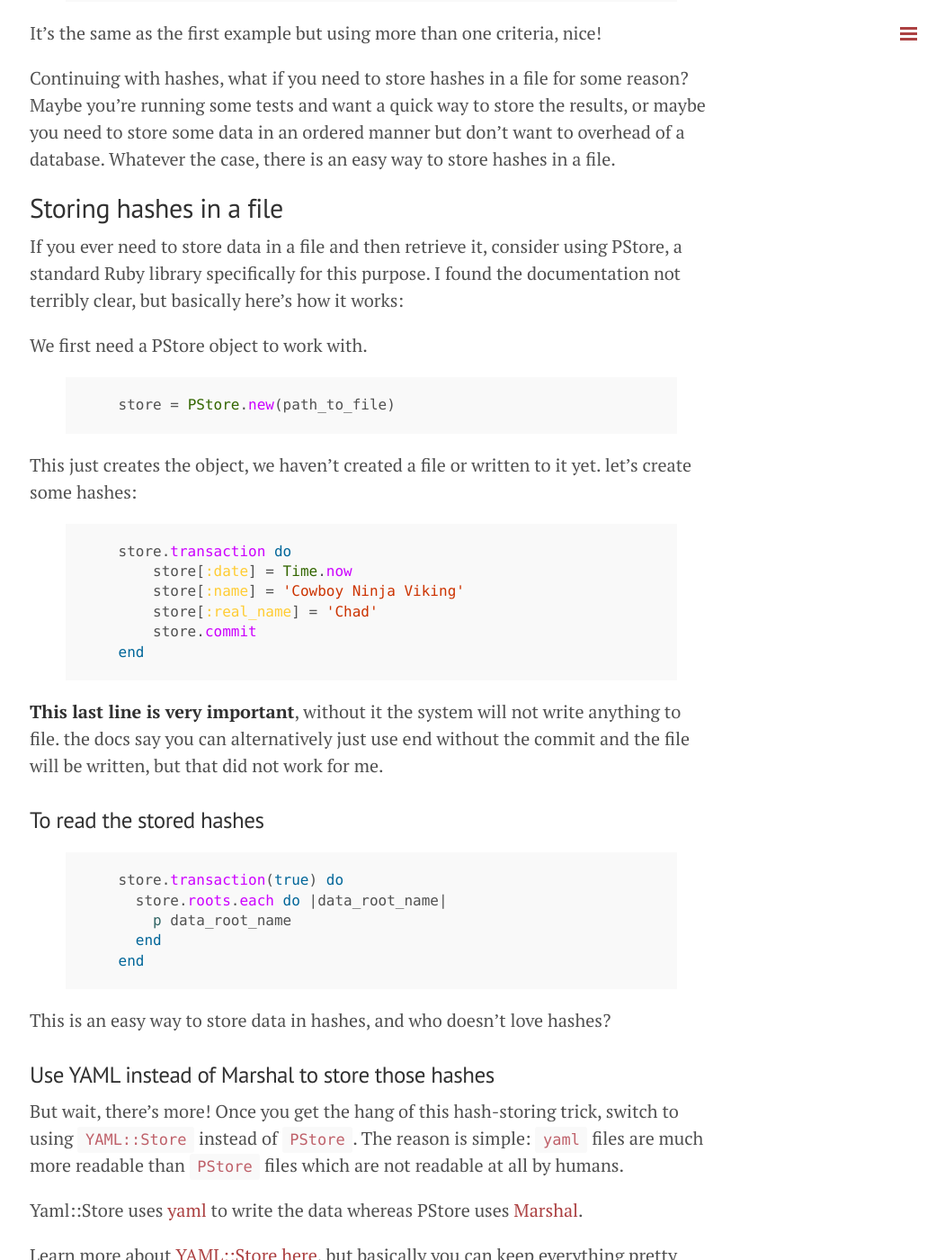
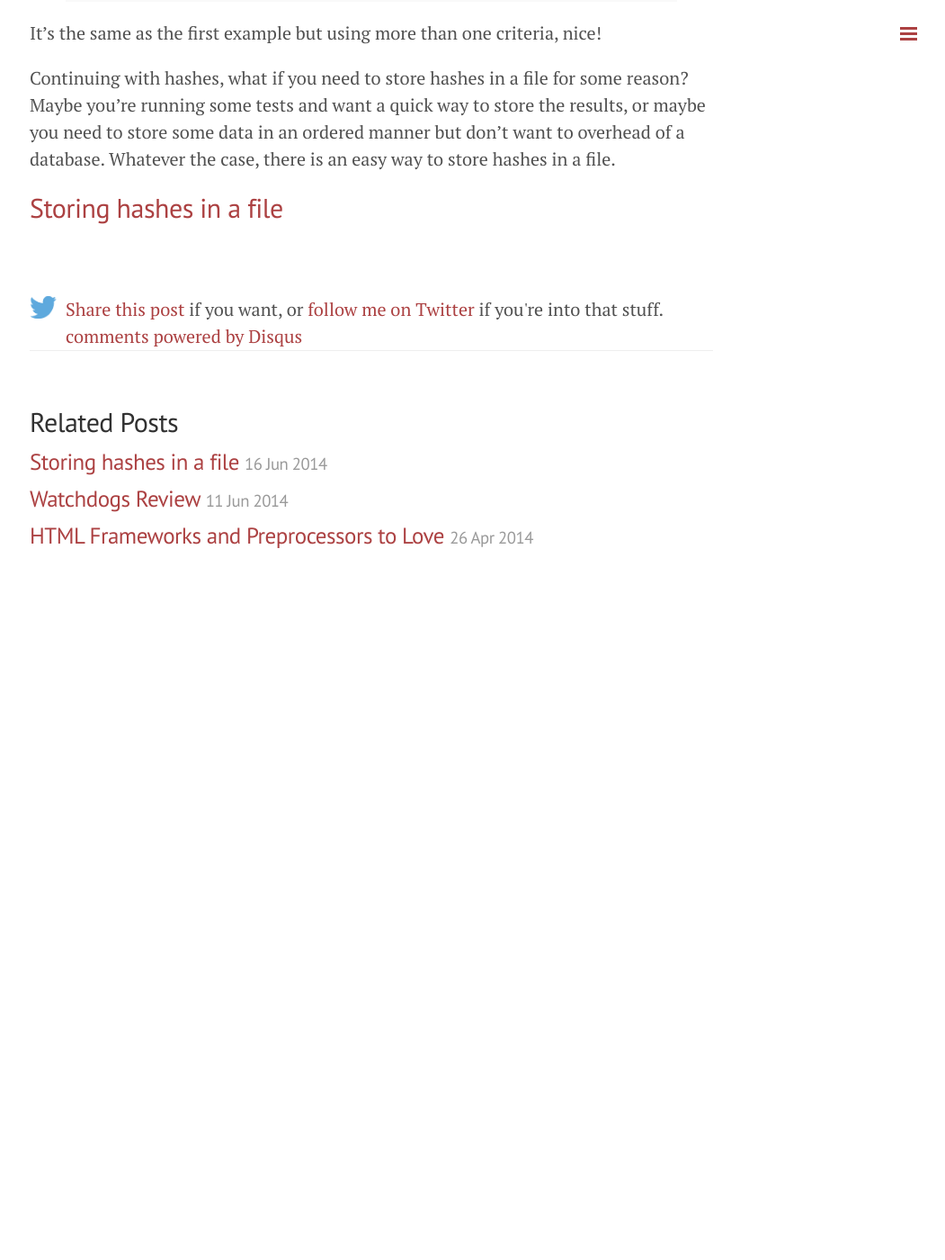
Before and after one commit to kakubei/kakubei.github.io, a Jekyll site: the page built from _posts/2014-04-24-ruby-tips-learned-from-api.md, in a window 1280 px wide and 1400 px high, scrolled down 1423 px. Shown: the whole window at 90% size, without its empty margins (227-1278 px from the left). Built offline with Jekyll 4.4.1, drawn with Linux system fonts in a browser that asks for light colours; Markdown is read by kramdown in place of the engine named in the settings; comment, search, counter and statistics services are not loaded; after the commit the page ends 2094 px from its top, so only the background shows below that; some of the changed text lies outside the part shown.

Commit message:
Put Stored hashes post in its own post.

```diff
--- a/_posts/2014-04-24-ruby-tips-learned-from-api.md
+++ b/_posts/2014-04-24-ruby-tips-learned-from-api.md
@@ -45,48 +45,4 @@ It's the same as the first example but using more than one criteria, nice!
 
 Continuing with hashes, what if you need to store hashes in a file for some reason? Maybe you're running some tests and want a quick way to store the results, or maybe you need to store some data in an ordered manner but don't want to overhead of a database. Whatever the case, there is an easy way to store hashes in a file.
 
-## Storing hashes in a file
-If you ever need to store data in a file and then retrieve it, consider using PStore, a standard Ruby library specifically for this purpose. I found the documentation not terribly clear, but basically here's how it works:
-
-We first need a PStore object to work with.
-
-{% highlight ruby %}
-    store = PStore.new(path_to_file)
-{% endhighlight %}
-
-This just creates the object, we haven't created a file or written to it yet. let's create some hashes:
-
-{% highlight ruby %}
-    store.transaction do
-        store[:date] = Time.now
-        store[:name] = 'Cowboy Ninja Viking'
-        store[:real_name] = 'Chad'
-        store.commit
-    end
-{% endhighlight %}
-
-**This last line is very important**, without it the system will not write anything to file. the docs say you can alternatively just use end without the commit and the file will be written, but that did not work for me.
-
-### To read the stored hashes
-
-{% highlight ruby %}
-    store.transaction(true) do
-      store.roots.each do |data_root_name|
-        p data_root_name
-      end
-    end
-{% endhighlight %}
-
-This is an easy way to store data in hashes, and who doesn't love hashes?
-
-### Use YAML instead of Marshal to store those hashes
-But wait, there's more! Once you get the hang of this hash-storing trick, switch to using `YAML::Store` instead of `PStore`. The reason is simple: `yaml` files are much more readable than `PStore` files which are not readable at all by humans.
-
-Yaml::Store uses [yaml](http://ruby-doc.org/stdlib-2.0.0/libdoc/yaml/rdoc/YAML.html) to write the data whereas PStore uses [Marshal](http://www.ruby-doc.org/core-2.1.1/Marshal.html).
-
-Learn more about [YAML::Store here](http://ruby-doc.org/stdlib-2.0.0/libdoc/yaml/rdoc/YAML/Store.html), but basically you can keep everything pretty much the same just:
-
-{% highlight ruby %}
-    require 'yaml/store'
-    store = YAML::Store.new(path_to_file) # instead of PStore
-{% endhighlight %}
+## [Storing hashes in a file](/2014/06/16/store-hashes-in-file)
```
Also changed, not shown: _posts/2014-04-10-rails-4.1-upgrade.md (+0 -2 lines), _posts/2014-06-11-watchdogs-review.md (added, +44 -0 lines), _posts/2014-06-16-store-hashes-in-file.md (added, +49 -0 lines).
